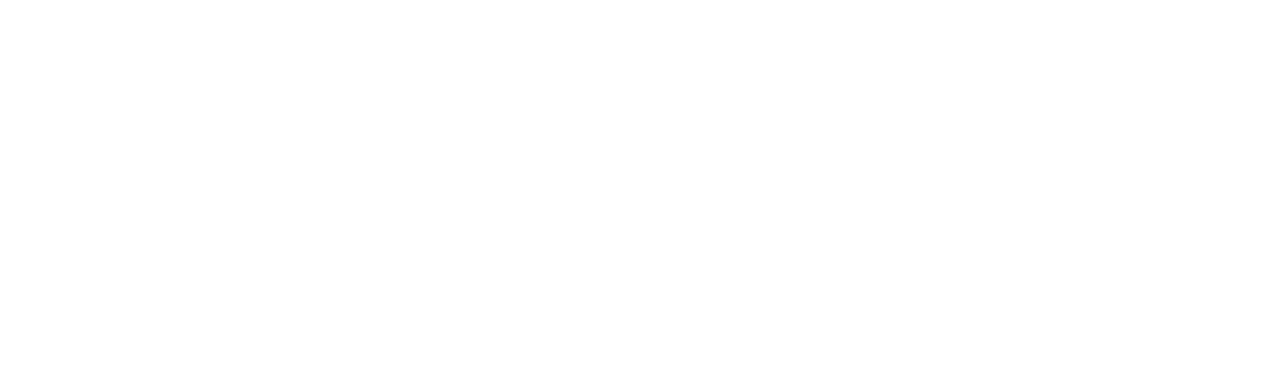
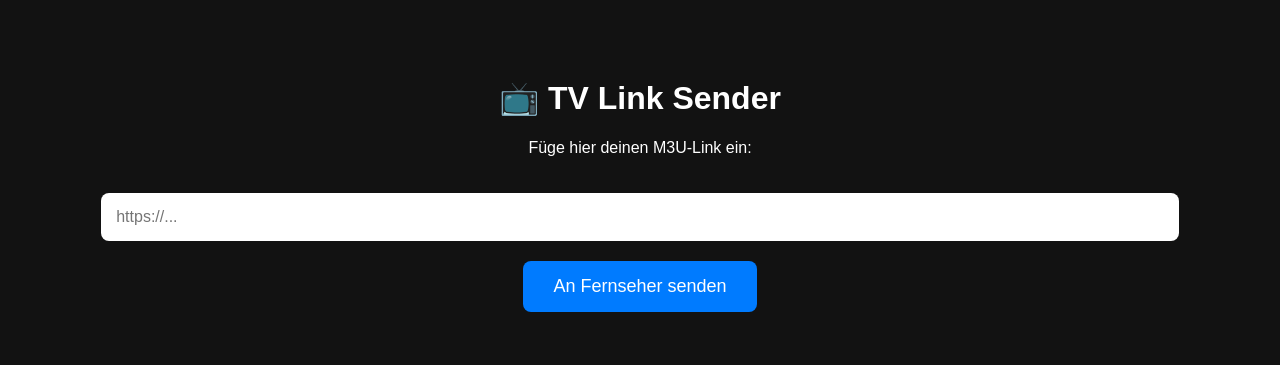
Before and after one commit to efendikral54-max/Player, a plain HTML site: page Index.html in a window 1280 px wide. Drawn offline with Linux system fonts and the light colour scheme.

Commit message:
Update HTML structure and add Firebase integration

```diff
--- a/Index.html
+++ b/Index.html
@@ -1,24 +1,42 @@
 <!DOCTYPE html>
-<html>
+<html lang="de">
 <head>
-    <title>URL Resolver</title>
+    <meta charset="UTF-8">
+    <meta name="viewport" content="width=device-width, initial-scale=1.0">
+    <title>TV Link Sender</title>
+    <script src="https://www.gstatic.com/firebasejs/8.10.0/firebase-app.js"></script>
+    <script src="https://www.gstatic.com/firebasejs/8.10.0/firebase-database.js"></script>
+    <style>
+        body { font-family: sans-serif; text-align: center; padding: 50px; background: #121212; color: white; }
+        input { width: 90%; padding: 15px; margin: 20px 0; border-radius: 8px; border: none; font-size: 16px; }
+        button { background: #007bff; color: white; border: none; padding: 15px 30px; border-radius: 8px; font-size: 18px; cursor: pointer; }
+        button:active { background: #0056b3; }
+    </style>
+</head>
+<body>
+    <h1>📺 TV Link Sender</h1>
+    <p>Füge hier deinen M3U-Link ein:</p>
+    <input type="text" id="urlInput" placeholder="https://...">
+    <br>
+    <button onclick="sendToTV()">An Fernseher senden</button>
+
     <script>
-        // Diese Funktion wird von Kodular aufgerufen
-        function resolve(shortUrl) {
-            // Wir nutzen einen kostenlosen Proxy, um die CORS-Sperre zu umgehen
-            var proxy = "https://api.allorigins.win/get?url=" + encodeURIComponent(shortUrl);
+        // HIER deine Firebase-Daten aus der Firebase-Konsole einfügen!
+        const firebaseConfig = {
+            databaseURL: "https://DEIN-PROJEKT-NAME.firebasedatabase.app/"
+        };
+        firebase.initializeApp(firebaseConfig);
+        const database = firebase.database();
 
-            fetch(proxy)
-                .then(response => response.json())
-                .then(data => {
-                    // Die echte URL steckt in 'data.status.url'
-                    var longUrl = data.status.url;
-                    // Wir schicken die lange URL zurück an die App
-                    window.AppInventor.setWebViewString(longUrl);
-                })
-                .catch(err => window.AppInventor.setWebViewString("error"));
+        function sendToTV() {
+            const link = document.getElementById("urlInput").value;
+            if(link) {
+                // Wir speichern es unter dem Pfad "TV_Link/m3u_url"
+                database.ref('TV_Link/m3u_url').set(link)
+                .then(() => alert("Erfolgreich gesendet!"))
+                .catch((error) => alert("Fehler: " + error.message));
+            }
         }
     </script>
-</head>
-<body></body>
+</body>
 </html>
```
